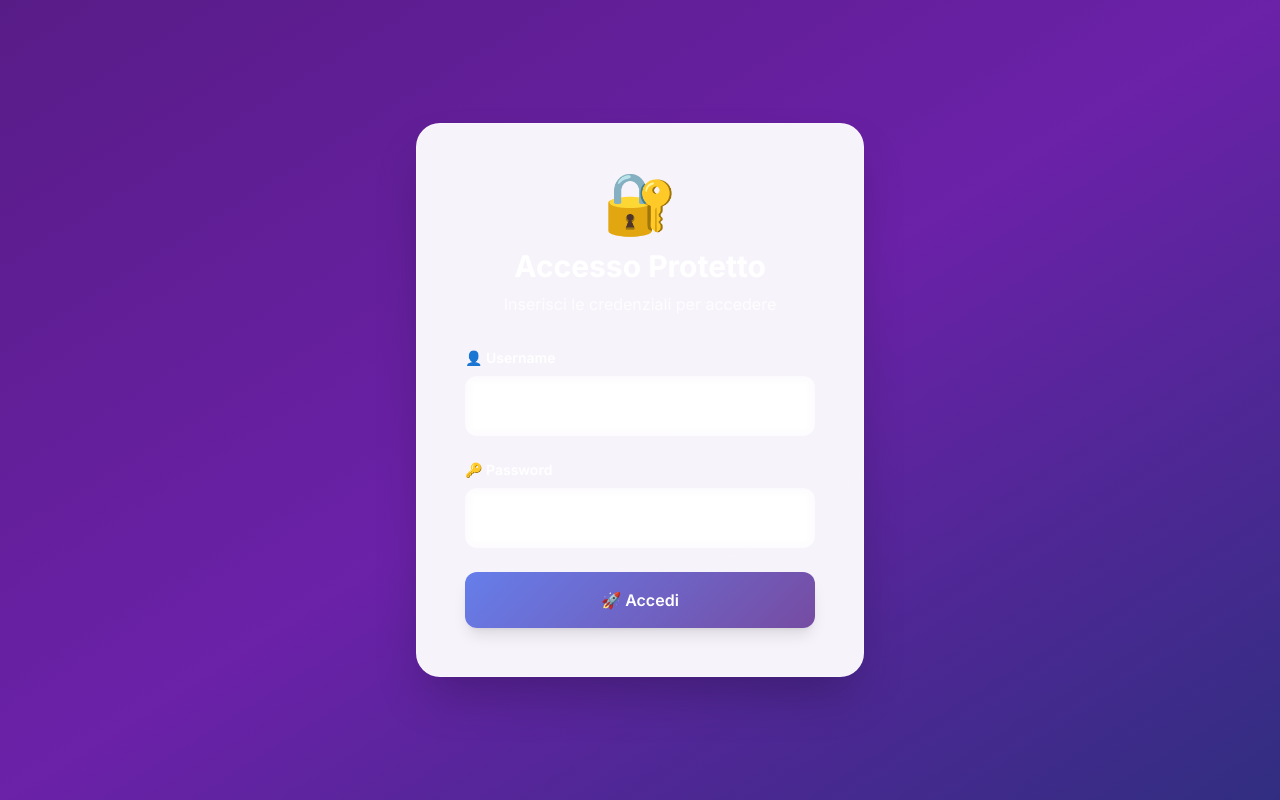
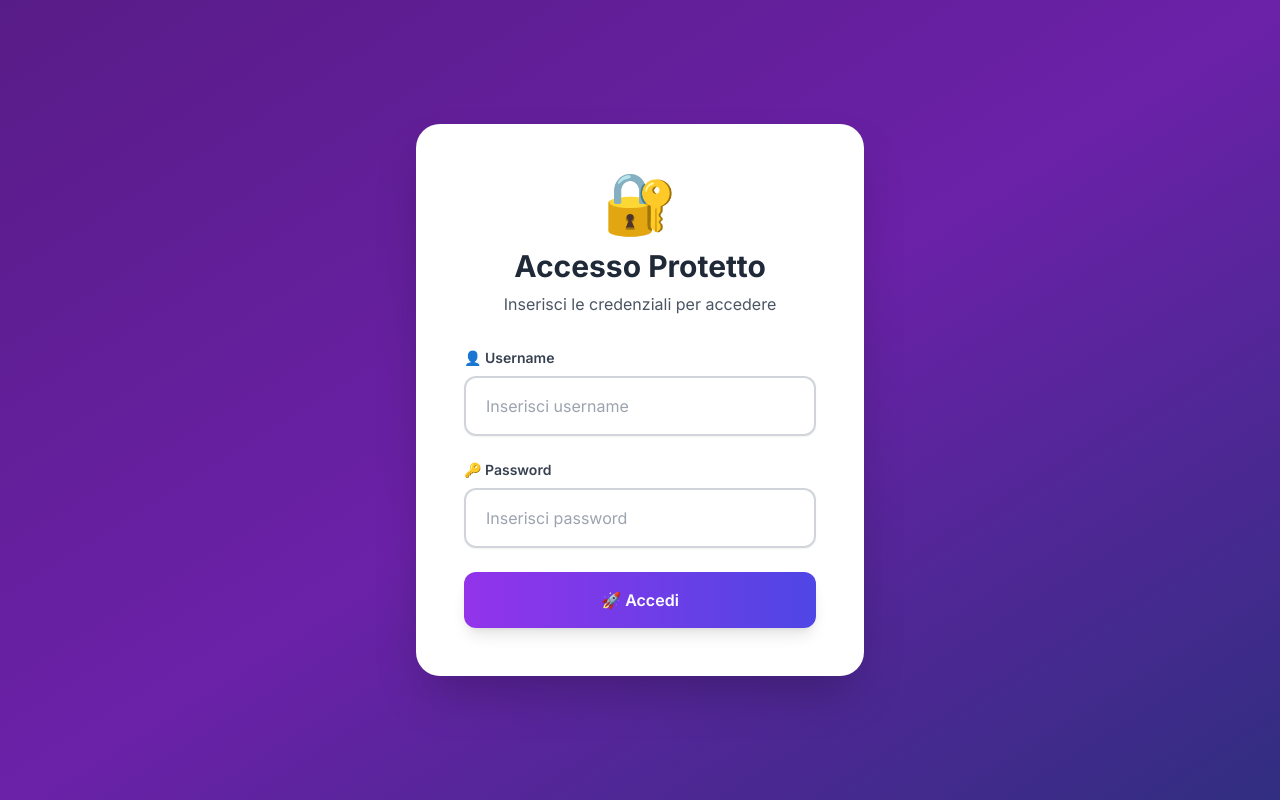
Before and after one commit to RobertoMicarelli/studia-video-youtube, a website: page studia-video-youtube.html in a window 1280 px wide. Drawn offline with nearby package versions, Linux system fonts and the light colour scheme.

Commit message:
UI: Migliora visibilità schermata login - sfondo bianco e testo nero per input

```diff
--- a/studia-video-youtube.html
+++ b/studia-video-youtube.html
@@ -143,16 +143,16 @@
 <body class="p-4 md:p-8">
     <!-- Login Screen -->
     <div id="loginScreen" class="fixed inset-0 bg-gradient-to-br from-purple-900 via-purple-800 to-indigo-900 flex items-center justify-center z-50">
-        <div class="glass-card rounded-3xl p-8 md:p-12 max-w-md w-full mx-4">
+        <div class="bg-white rounded-3xl p-8 md:p-12 max-w-md w-full mx-4 shadow-2xl">
             <div class="text-center mb-8">
                 <div class="text-6xl mb-4">🔐</div>
-                <h2 class="text-3xl font-bold text-white mb-2">Accesso Protetto</h2>
-                <p class="text-white/80">Inserisci le credenziali per accedere</p>
+                <h2 class="text-3xl font-bold text-gray-800 mb-2">Accesso Protetto</h2>
+                <p class="text-gray-600">Inserisci le credenziali per accedere</p>
             </div>
 
             <form id="loginForm" onsubmit="handleLogin(event)" class="space-y-6">
                 <div>
-                    <label for="username" class="block text-sm font-semibold text-white mb-2">
+                    <label for="username" class="block text-sm font-semibold text-gray-700 mb-2">
                         👤 Username
                     </label>
                     <input
@@ -160,13 +160,13 @@
                         id="username"
                         required
                         placeholder="Inserisci username"
-                        class="w-full px-5 py-4 border-2 border-white/20 rounded-xl text-base bg-white/10 backdrop-blur-sm text-white placeholder-white/50 focus:border-white/50 focus:outline-none transition-all"
+                        class="w-full px-5 py-4 border-2 border-gray-300 rounded-xl text-base bg-white text-gray-800 placeholder-gray-400 focus:border-purple-500 focus:ring-2 focus:ring-purple-200 focus:outline-none transition-all shadow-sm"
                         autocomplete="username"
                     />
                 </div>
 
                 <div>
-                    <label for="password" class="block text-sm font-semibold text-white mb-2">
+                    <label for="password" class="block text-sm font-semibold text-gray-700 mb-2">
                         🔑 Password
                     </label>
                     <input
@@ -174,18 +174,18 @@
                         id="password"
                         required
                         placeholder="Inserisci password"
-                        class="w-full px-5 py-4 border-2 border-white/20 rounded-xl text-base bg-white/10 backdrop-blur-sm text-white placeholder-white/50 focus:border-white/50 focus:outline-none transition-all"
+                        class="w-full px-5 py-4 border-2 border-gray-300 rounded-xl text-base bg-white text-gray-800 placeholder-gray-400 focus:border-purple-500 focus:ring-2 focus:ring-purple-200 focus:outline-none transition-all shadow-sm"
                         autocomplete="current-password"
                     />
                 </div>
 
-                <div id="loginError" class="hidden p-3 bg-red-500/20 border border-red-500/50 rounded-lg text-red-200 text-sm text-center">
+                <div id="loginError" class="hidden p-3 bg-red-50 border-2 border-red-300 rounded-lg text-red-700 text-sm text-center font-medium">
                     Username o password non corretti
                 </div>
 
                 <button
                     type="submit"
-                    class="w-full btn-primary text-white px-6 py-4 rounded-xl font-semibold text-base shadow-lg hover:shadow-xl transition-all"
+                    class="w-full bg-gradient-to-r from-purple-600 to-indigo-600 hover:from-purple-700 hover:to-indigo-700 text-white px-6 py-4 rounded-xl font-semibold text-base shadow-lg hover:shadow-xl transition-all"
                 >
                     🚀 Accedi
                 </button>
```
